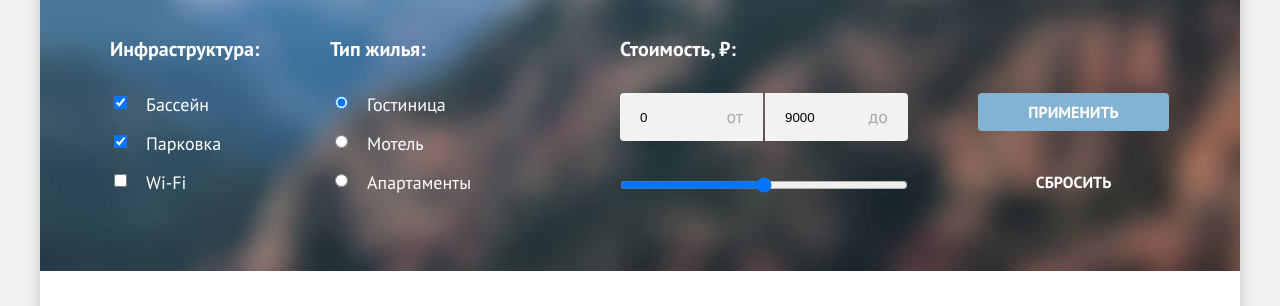
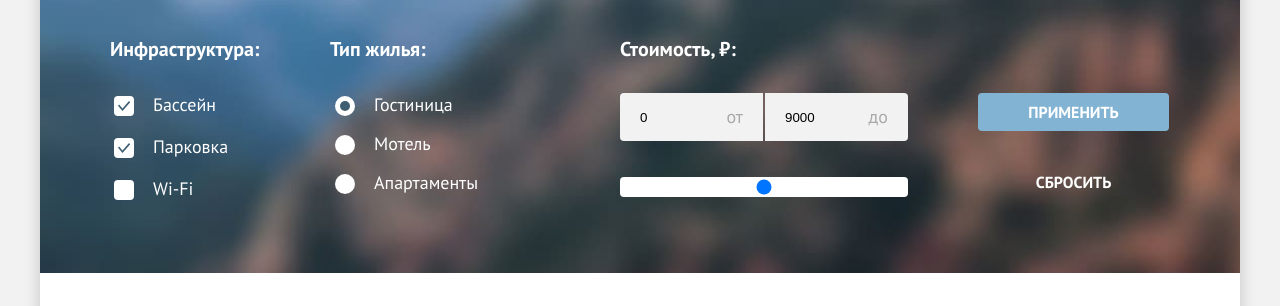
Before and after one commit to htmlacademy-htmlcss/1114907-sedona-40, a plain HTML site: page catalog.html in a window 1280 px wide. Shown: the part 209-515 px from the top of the page. Drawn offline with Linux system fonts and the light colour scheme.

Commit message:
feat: stylize checkbox and radio inputs in .filters__form

```diff
--- a/styles/styles.css
+++ b/styles/styles.css
@@ -789,6 +789,7 @@ body {
   gap: 16px;
   font-size: var(--control-label-font-size);
   line-height: var(--control-label-line-height);
+  cursor: pointer;
 }
 
 .filters__fieldset--cost .filters__label {
@@ -813,6 +814,42 @@ body {
 
 .filters__fieldset--cost .filters__label:has(.filters__input:focus) {
   outline: 2px solid var(--color-accent-2);
+}
+
+.filters__input {
+  appearance: none;
+  display: flex;
+  justify-content: center;
+  align-items: center;
+  width: 20px;
+  height: 20px;
+  border-radius: var(--button-border-radius);
+  background-color: #fff;
+}
+
+.filters__input[type="radio"] {
+  border-radius: 50%;
+}
+
+.filters__input:checked::after {
+  content: "";
+  background-color: #3f5e72;
+  display: block;
+  mask-repeat: no-repeat;
+  mask-position: center;
+}
+
+.filters__input[type="checkbox"]:checked::after {
+  width: 20px;
+  height: 20px;
+  mask-image: url("../images/icons/icon-control-checkbox.svg");
+  mask-mode: alpha;
+}
+
+.filters__input[type="radio"]:checked::after {
+  width: 10px;
+  height: 10px;
+  mask-image: url("../images/icons/icon-control-radio.svg");
 }
 
 .filters__input[type="number"] {
```
